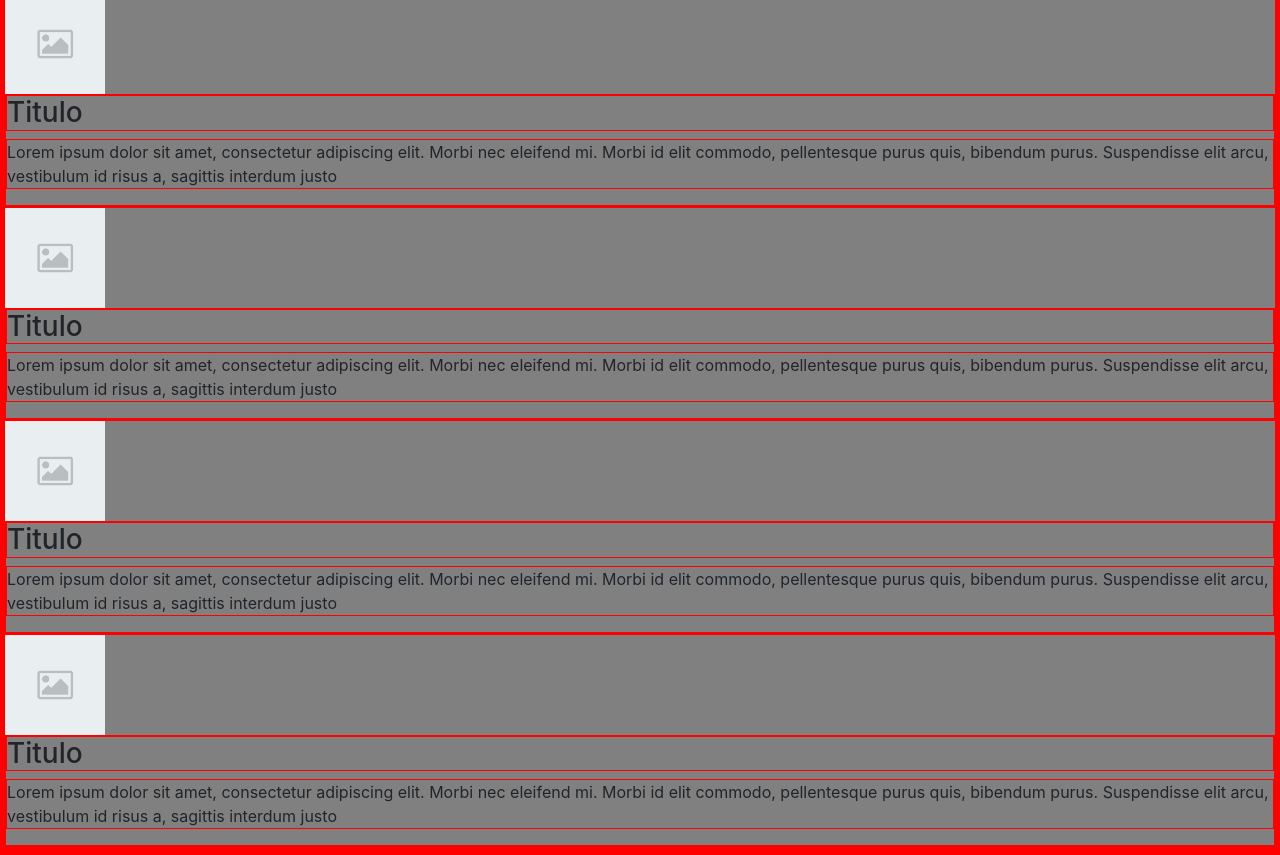
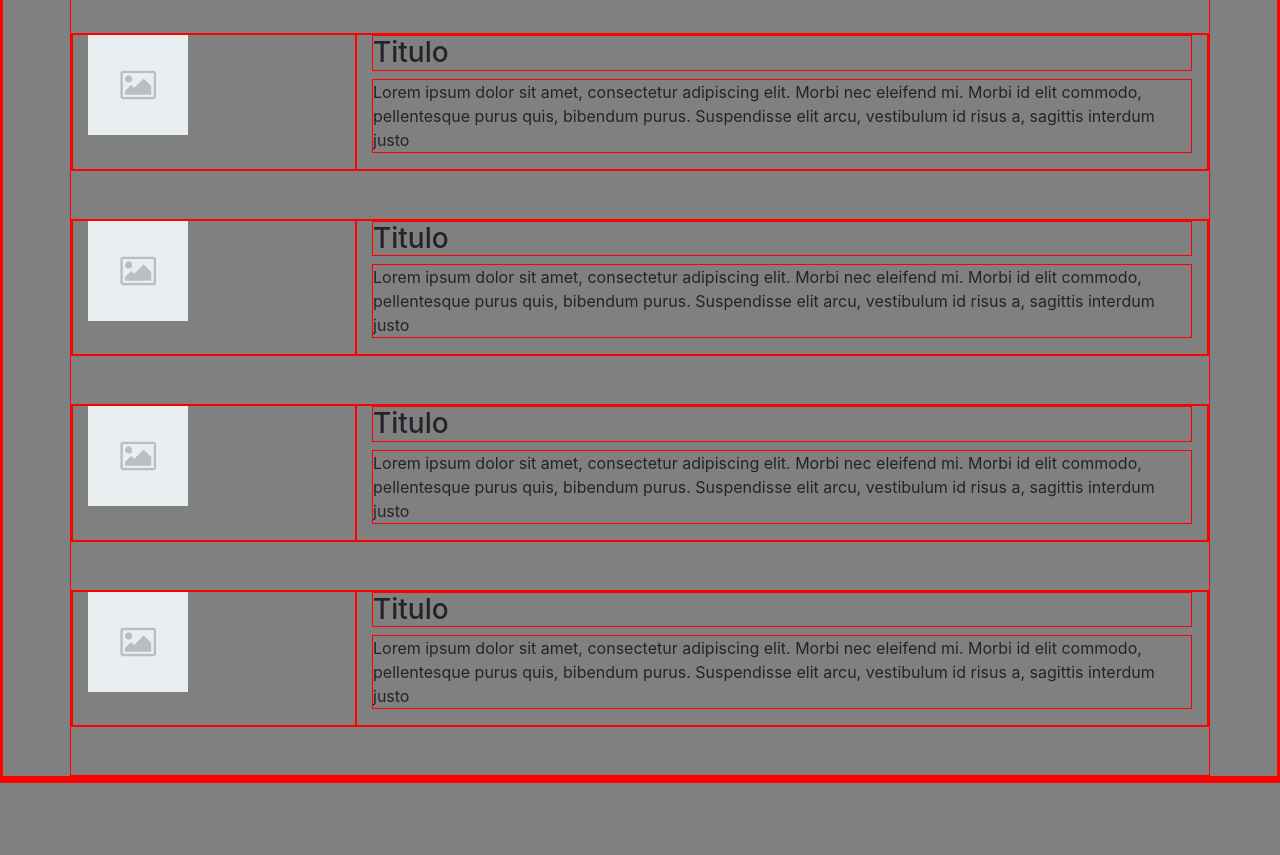
Before and after one commit to miguelLucendo/portfolio-diw, a plain HTML site: page index.html in a window 1280 px wide. Shown: the part 163-1018 px from the top of the page. After the commit the page ends 946 px from the top, so only its background shows below. Drawn offline with Linux system fonts and the light colour scheme.

Commit message:
bootstrap rows

```diff
--- a/index.html
+++ b/index.html
@@ -1,5 +1,6 @@
 <!DOCTYPE html>
 <html lang="en">
+
 <head>
     <meta charset="UTF-8">
     <meta http-equiv="X-UA-Compatible" content="IE=edge">
@@ -9,40 +10,49 @@
     <script src="js/bootstrap.js"></script>
     <title>Miguel Lucendo</title>
 </head>
+
 <body>
     <div id="content">
         <section id="header">
             <h1>Miguel Lucendo</h1>
             <h3>Desarrollador multiplataforma y web</h2>
         </section>
-        <section id="proyectos">
-            <h2>Proyectos</h2>
-            <div class="proyecto proyecto1">
-                <img src="img/default-placeholder.png" alt="" height="100px" width="100px">
-                <div class="proyecto-contenido">
+        <section id="proyectos" class="container">
+            <h2 class="row">Proyectos</h2>
+            <div class="proyecto proyecto1 row mt-5 mb-5">
+                <div class="col-3"><img src="img/default-placeholder.png" alt="" height="100px" width="100px"></div>
+                <div class="proyecto-contenido col-9">
                     <h3>Titulo</h3>
-                    <p>Lorem ipsum dolor sit amet, consectetur adipiscing elit. Morbi nec eleifend mi. Morbi id elit commodo, pellentesque purus quis, bibendum purus. Suspendisse elit arcu, vestibulum id risus a, sagittis interdum justo</p>
+                    <p>Lorem ipsum dolor sit amet, consectetur adipiscing elit. Morbi nec eleifend mi. Morbi id elit
+                        commodo, pellentesque purus quis, bibendum purus. Suspendisse elit arcu, vestibulum id risus a,
+                        sagittis interdum justo</p>
                 </div>
             </div>
-            <div class="proyecto proyecto2">
-                <img src="img/default-placeholder.png" alt="" height="100px" width="100px">
-                <div class="proyecto-contenido">
+            <div class="proyecto proyecto2 row mt-5 mb-5">
+                <div class="col-3"><img src="img/default-placeholder.png" alt="" height="100px" width="100px"></div>
+                <div class="proyecto-contenido col-9">
                     <h3>Titulo</h3>
-                    <p>Lorem ipsum dolor sit amet, consectetur adipiscing elit. Morbi nec eleifend mi. Morbi id elit commodo, pellentesque purus quis, bibendum purus. Suspendisse elit arcu, vestibulum id risus a, sagittis interdum justo</p>
+                    <p>Lorem ipsum dolor sit amet, consectetur adipiscing elit. Morbi nec eleifend mi. Morbi id elit
+                        commodo, pellentesque purus quis, bibendum purus. Suspendisse elit arcu, vestibulum id risus a,
+                        sagittis interdum justo</p>
                 </div>
             </div>
-            <div class="proyecto proyecto3">
-                <img src="img/default-placeholder.png" alt="" height="100px" width="100px">
-                <div class="proyecto-contenido">
+            <div class="proyecto proyecto3 row mt-5 mb-5">
+                <div class="col-3"><img src="img/default-placeholder.png" alt="" height="100px" width="100px"></div>
+                <div class="proyecto-contenido col-9">
                     <h3>Titulo</h3>
-                    <p>Lorem ipsum dolor sit amet, consectetur adipiscing elit. Morbi nec eleifend mi. Morbi id elit commodo, pellentesque purus quis, bibendum purus. Suspendisse elit arcu, vestibulum id risus a, sagittis interdum justo</p>
+                    <p>Lorem ipsum dolor sit amet, consectetur adipiscing elit. Morbi nec eleifend mi. Morbi id elit
+                        commodo, pellentesque purus quis, bibendum purus. Suspendisse elit arcu, vestibulum id risus a,
+                        sagittis interdum justo</p>
                 </div>
             </div>
-            <div class="proyecto proyecto4">
-                <img src="img/default-placeholder.png" alt="" height="100px" width="100px">
-                <div class="proyecto-contenido">
+            <div class="proyecto proyecto4 row mt-5 mb-5">
+                <div class="col-3"><img src="img/default-placeholder.png" alt="" height="100px" width="100px"></div>
+                <div class="proyecto-contenido col-9">
                     <h3>Titulo</h3>
-                    <p>Lorem ipsum dolor sit amet, consectetur adipiscing elit. Morbi nec eleifend mi. Morbi id elit commodo, pellentesque purus quis, bibendum purus. Suspendisse elit arcu, vestibulum id risus a, sagittis interdum justo</p>
+                    <p>Lorem ipsum dolor sit amet, consectetur adipiscing elit. Morbi nec eleifend mi. Morbi id elit
+                        commodo, pellentesque purus quis, bibendum purus. Suspendisse elit arcu, vestibulum id risus a,
+                        sagittis interdum justo</p>
                 </div>
             </div>
         </section>
@@ -54,4 +64,5 @@
 
     </footer>
 </body>
+
 </html>
```
